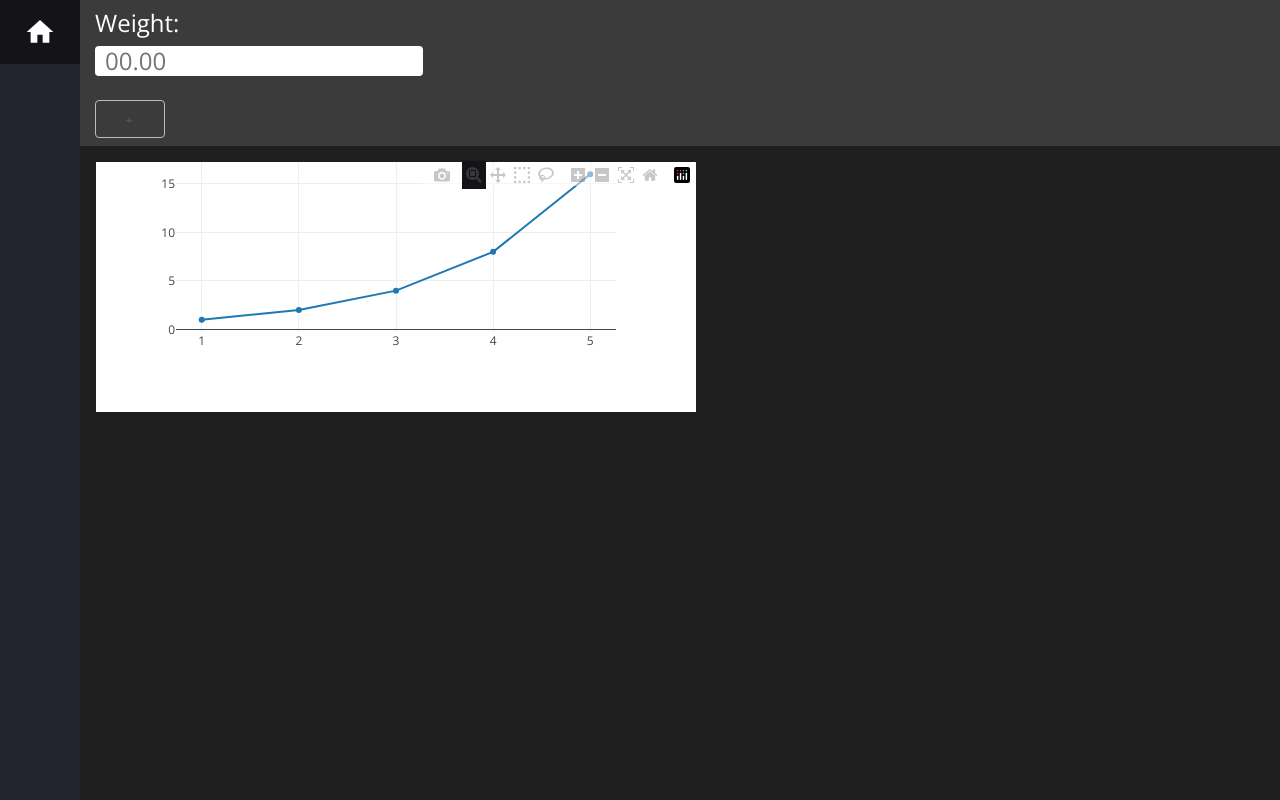
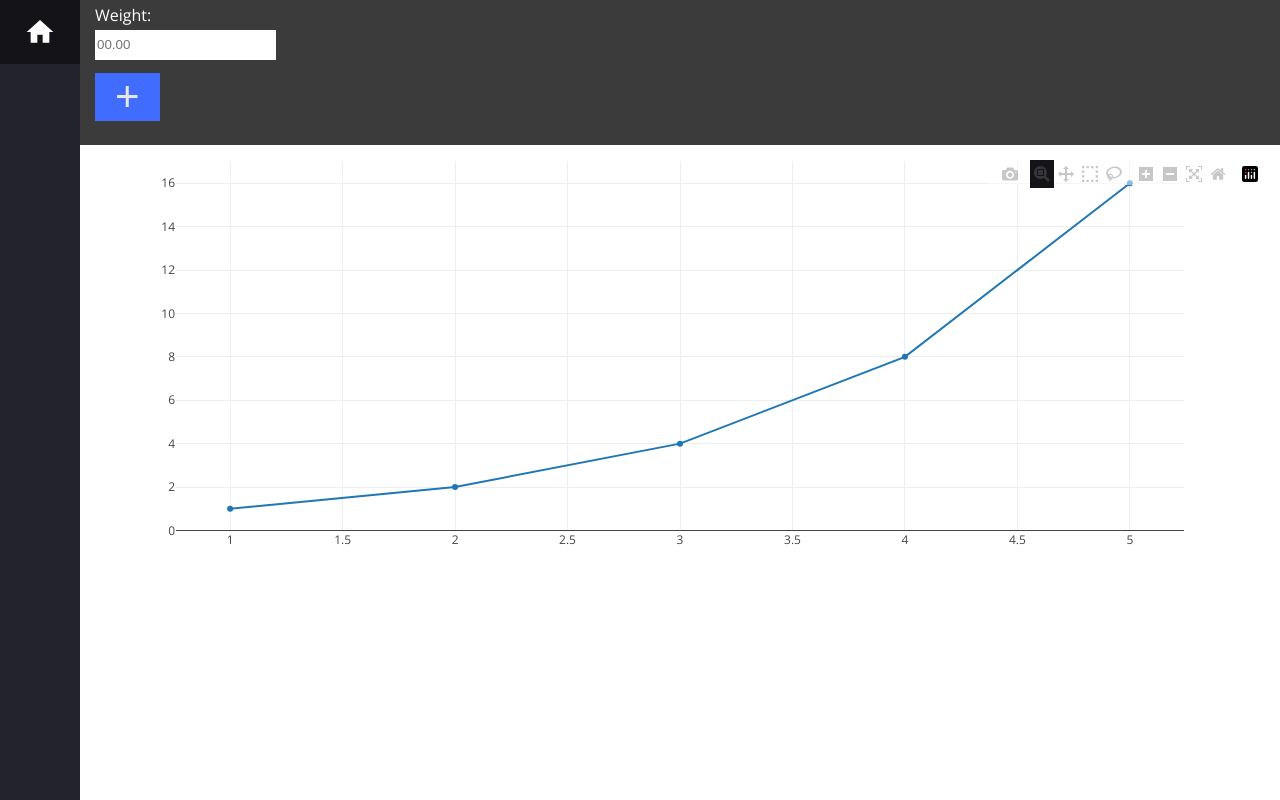
Before and after one commit to Zenahr/flask-weight-calculator, a Flask app: page / in a window 1280 px wide. Run offline with Flask 2, Linux system fonts and the light colour scheme; data comes from the database, SQL or seed files in the repository; some libraries are stand-ins or nearby versions.

```diff
--- a/app/Controller/templates/head.html
+++ b/app/Controller/templates/head.html
@@ -4,6 +4,5 @@
 <link href="https://fonts.googleapis.com/css?family=Open+Sans:300,400,700&display=swap" rel="stylesheet" />
 <link rel="stylesheet" href="{{ url_for('static', filename='css/main.css') }}">
 <script src="https://cdn.plot.ly/plotly-latest.min.js"></script>
-<link rel="stylesheet" href="{{ url_for('static', filename='css/plot.css') }}">
 <title>{% block title %}{% endblock %} - My Webpage</title>
 {% endblock %}
--- a/app/Controller/templates/main.html
+++ b/app/Controller/templates/main.html
@@ -12,7 +12,7 @@
     <main>
         {% block weightEntry %} {% endblock weightEntry %}
 
-        <div id="tester" style="width:600px;height:250px;"></div>
+        <div id="tester"></div>
 
         <script>
             $(document).ready(function() {
```
